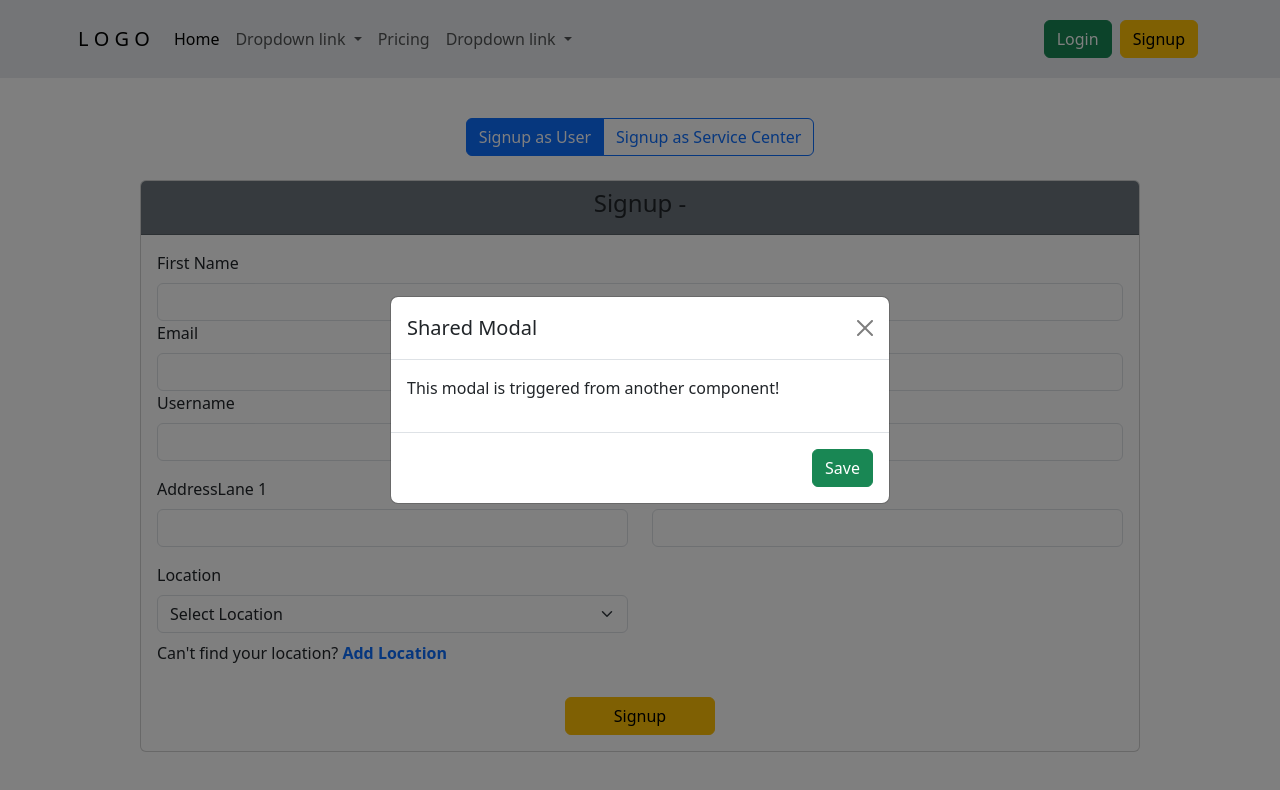
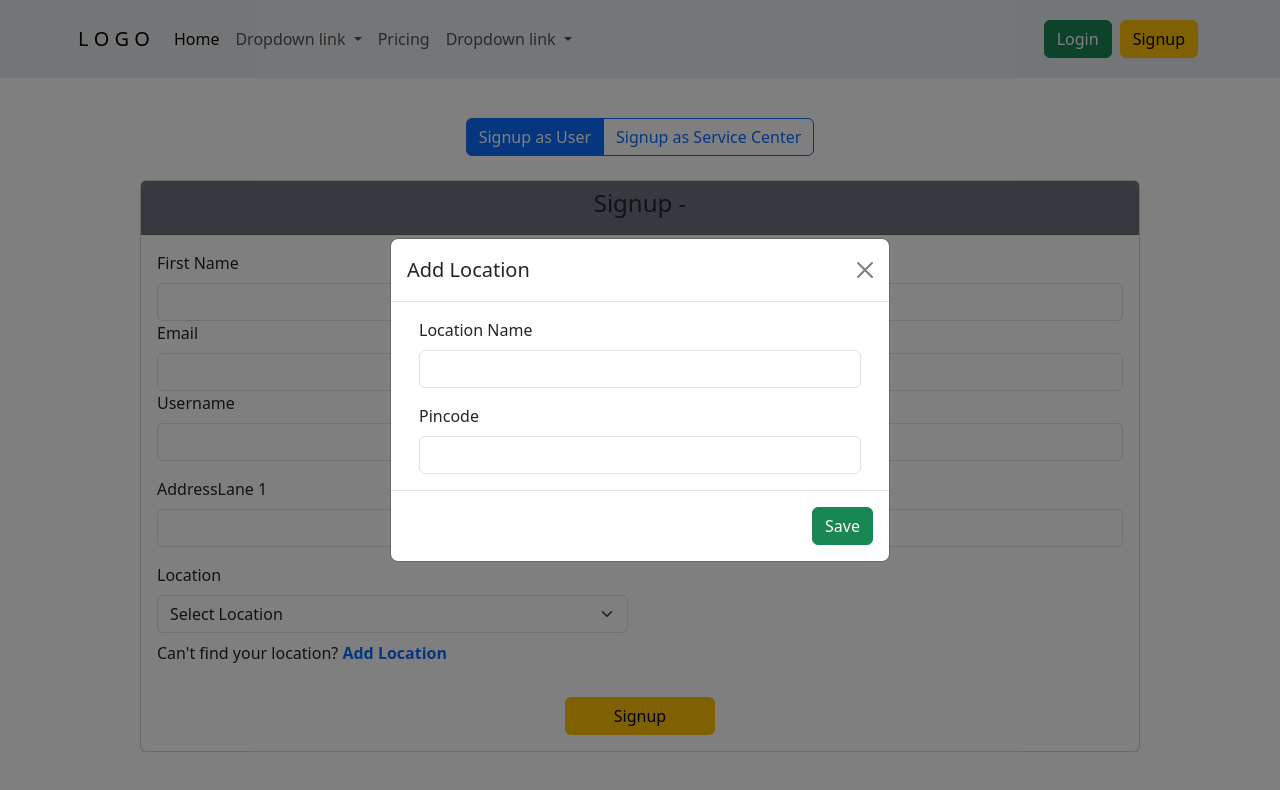
Before and after one commit to anandasokandev/VehicleService, an Angular app: page /signup in a window 1280 px wide. Both pictures are taken after a click on the element "Add Location". Shown: the top 790 px of the page. Built offline with nearby package versions, Linux system fonts and the light colour scheme.

Commit message:
Location inputs added

```diff
--- a/src/app/pages/location/location.component.html
+++ b/src/app/pages/location/location.component.html
@@ -7,11 +7,26 @@
   <div class="modal-dialog modal-dialog-centered" (click)="$event.stopPropagation()">
     <div class="modal-content">
       <div class="modal-header">
-        <h5 class="modal-title">Shared Modal</h5>
+        <h5 class="modal-title">Add Location</h5>
         <button type="button" class="btn-close" (click)="onClose()" aria-label="Close"></button>
       </div>
       <div class="modal-body">
-        <p>This modal is triggered from another component!</p>
+        <div class="container-fluid">
+          <form action="">
+            <div class="row mb-3">
+              <div class="col">
+                <label for="locationName" class="form-label">Location Name</label>
+                <input type="text" id="locationName" class="form-control">
+              </div>
+            </div>
+            <div class="row">
+              <div class="col">
+                <label for="pincode" class="form-label">Pincode</label>
+                <input type="text" id="pincode" class="form-control">
+              </div>
+            </div>
+          </form>
+        </div>
       </div>
       <div class="modal-footer">
         <button type="button" class="btn btn-success">Save</button>
```
